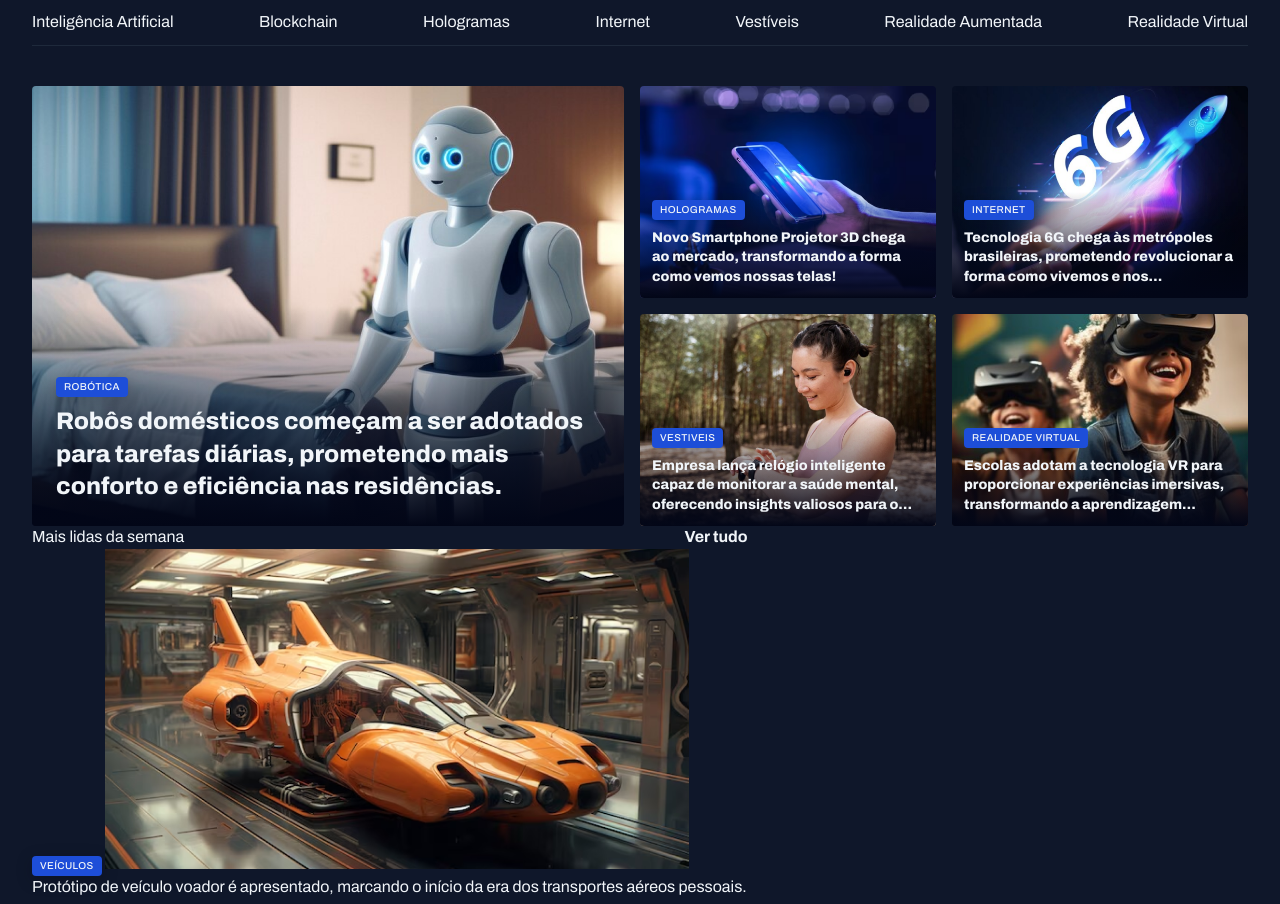
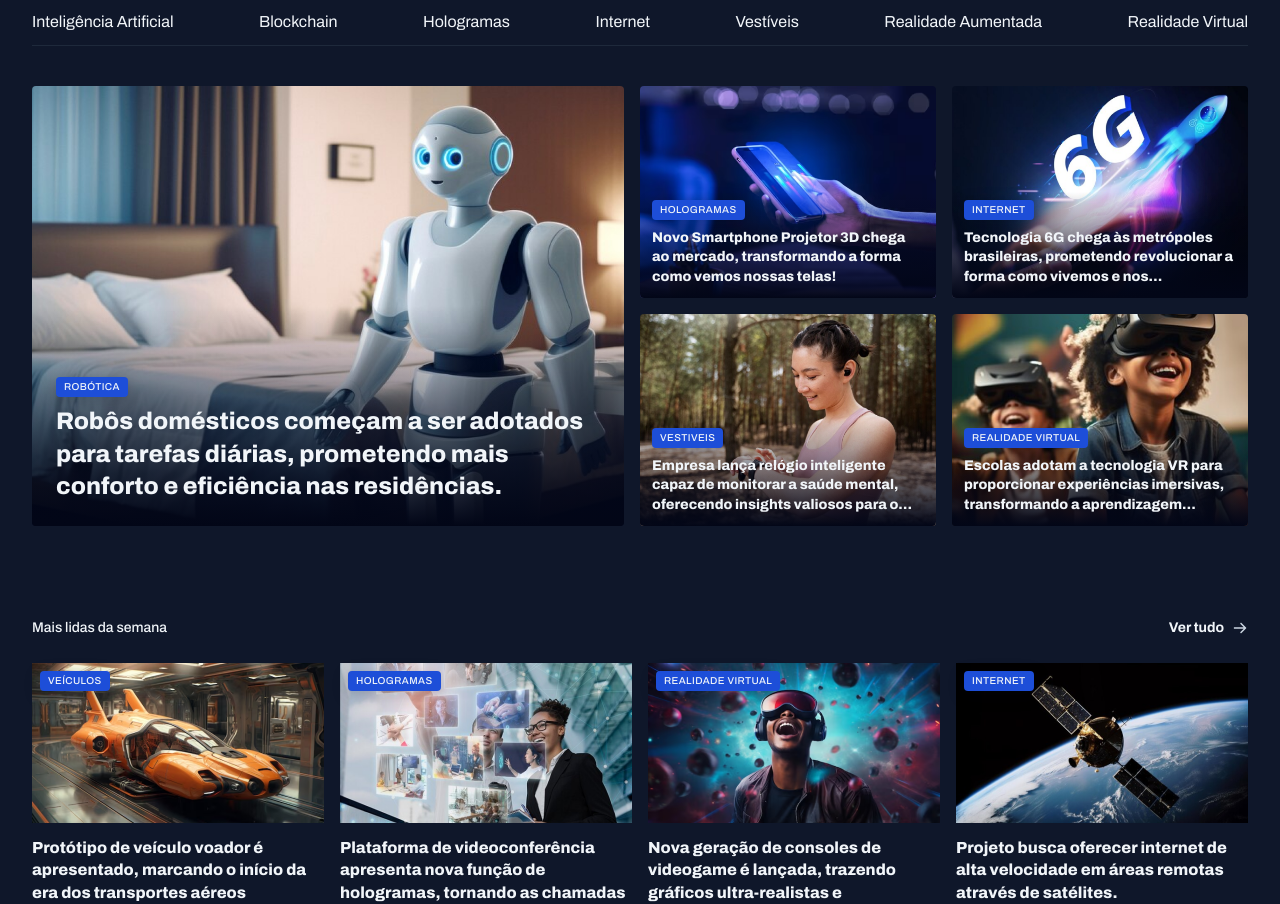
Before and after one commit to saramargarido/news-portal, a plain HTML site: page index.html in a window 1280 px wide. Shown: the part 74-978 px from the top of the page. Drawn offline with Linux system fonts and the light colour scheme.

Commit message:
apply styles in mais lidas section

```diff
--- a/styles/global.css
+++ b/styles/global.css
@@ -55,6 +55,7 @@ img {
 
 main {
   margin-top: 40px;
+  gap: 80px;
 }
 
 .content-tag {
--- a/styles/sections.css
+++ b/styles/sections.css
@@ -1,3 +1,25 @@
+section header {
+  border-top: 1px sold var(--stroke-color);
+  padding-block: 12px 24px;
+  font: var(--text-span);
+
+  a {
+  justify-self: end;
+  align-items: center;
+  gap: 8px;
+
+  span {
+    background-image: url(../assets/icons/ArrowRight.svg);
+    width: 16px;
+    height: 16px;
+  }
+
+  &:hover span{
+    background-image: url(../assets/icons/ArrowRightHover.svg);
+  }
+}
+}
+
 #featured {
   img {
     height: 100%;
@@ -42,3 +64,27 @@
     }
   }
 }
+
+#weekly {
+  &>div {
+    grid-template-columns: repeat(4, 292px);
+  }
+  img {
+    height: 160px;
+  }
+
+  figure {
+    position: relative;
+
+    .content-tag {
+      position: absolute;
+      top: 8px;
+      left: 8px;
+    }
+
+    p {
+      margin-top: 8px;
+      font-weight: 800;
+    }
+  }
+}
```
